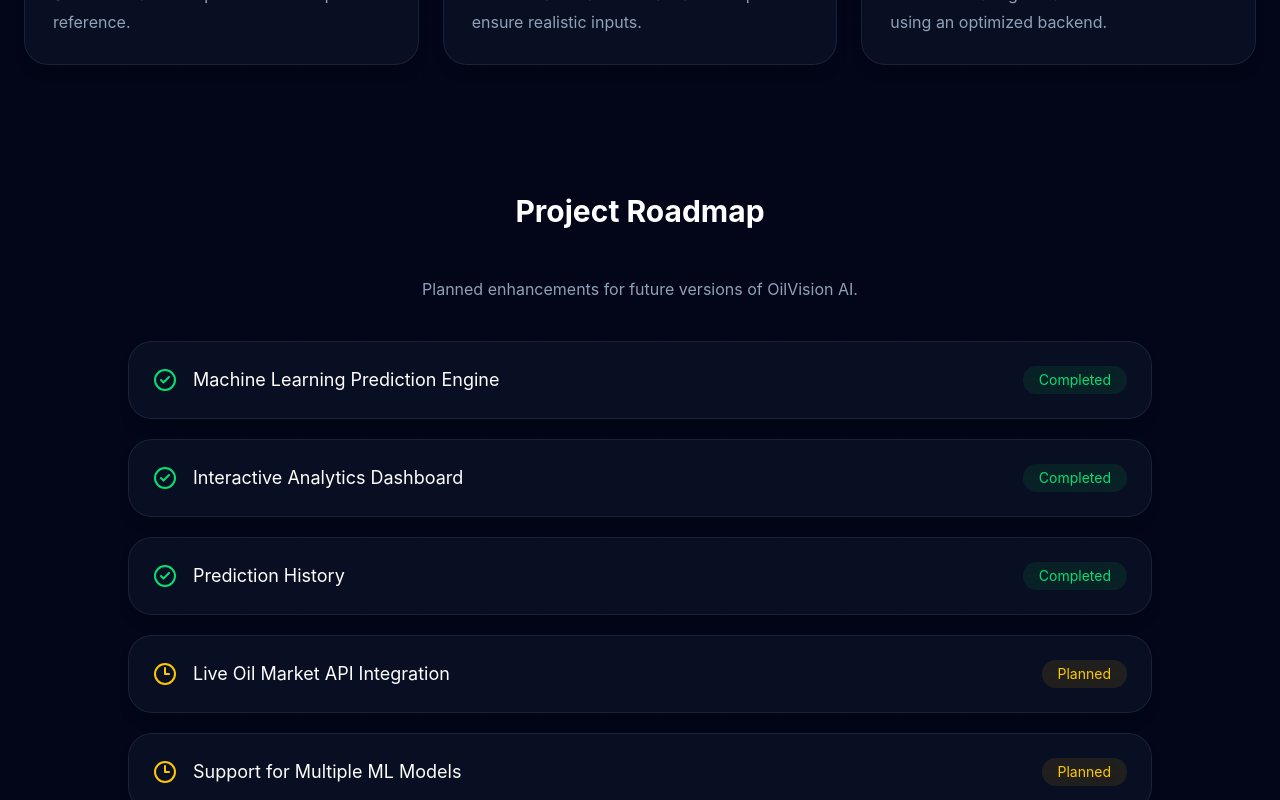
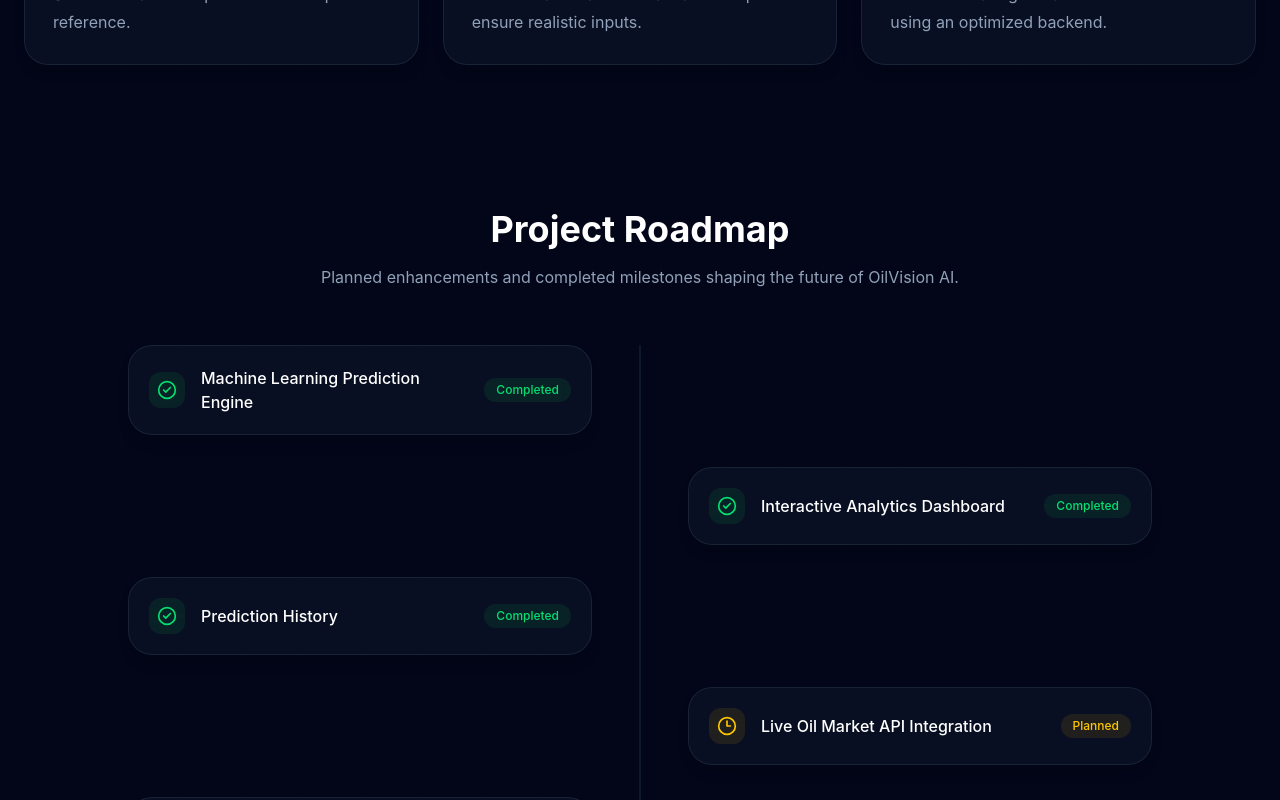
Before and after one commit to Sisir-Pradhan07/oilvision-ai, a React app in the folder frontend/: page /about in a window 1280 px wide. Shown: the part 1920-2720 px from the top of the page. Built offline with nearby package versions, Linux system fonts and the light colour scheme; no server answers; the HTML template or start-up script is replaced by a standard one.

Commit message:
Improve about page roadmap

```diff
--- a/frontend/src/components/about/Roadmap.jsx
+++ b/frontend/src/components/about/Roadmap.jsx
@@ -1,3 +1,4 @@
+import { motion } from "framer-motion";
 import GlassCard from "../ui/GlassCard";
 import { CheckCircle2, Clock3 } from "lucide-react";
 
@@ -38,52 +39,104 @@
 
 function Roadmap() {
   return (
-    <section className="px-6 py-16">
+    <section className="px-6 py-20">
       <div className="mx-auto max-w-5xl">
 
-        <h2 className="mb-12 text-center text-3xl font-bold text-white">
+        <div className="mb-14 text-center">
+          <h2 className="text-3xl font-bold text-white md:text-4xl">
             Project Roadmap
           </h2>
 
-        <p className="mb-10 text-center text-slate-400">
-          Planned enhancements for future versions of OilVision AI.
+          <p className="mx-auto mt-4 max-w-2xl text-slate-400">
+            Planned enhancements and completed milestones shaping the future
+            of OilVision AI.
           </p>
+        </div>
 
-        <div className="space-y-5">
+        <div className="relative">
 
-          {roadmap.map((item) => (
+          {/* Timeline Line */}
+          <div className="absolute left-5 top-0 h-full w-px bg-slate-800 md:left-1/2 md:-translate-x-1/2" />
+
+          <div className="space-y-8">
+            {roadmap.map((item, index) => {
+              const isDone = item.status === "done";
+
+              return (
+                <motion.div
+                  key={item.title}
+                  initial={{
+                    opacity: 0,
+                    y: 20,
+                  }}
+                  whileInView={{
+                    opacity: 1,
+                    y: 0,
+                  }}
+                  viewport={{
+                    once: true,
+                    amount: 0.2,
+                  }}
+                  transition={{
+                    duration: 0.5,
+                    delay: index * 0.06,
+                  }}
+                  className={`relative flex items-center md:w-1/2 ${
+                    index % 2 === 0
+                      ? "md:mr-auto md:pr-12"
+                      : "md:ml-auto md:pl-12"
+                  }`}
+                >
+
+
                   <GlassCard
-              key={item.title}
-              className="flex items-center justify-between p-6 transition-all duration-300 hover:border-blue-500/40"
+                    className={`ml-10 w-full p-5 transition-all duration-300 md:ml-0 ${
+                      isDone
+                        ? "hover:border-green-500/30"
+                        : "hover:border-yellow-500/30"
+                    }`}
                   >
-              <div className="flex items-center gap-4">
+                    <div className="flex items-center justify-between gap-4">
 
-                {item.status === "done" ? (
-                  <CheckCircle2 className="text-green-400" size={24} />
+                      <div className="flex min-w-0 items-center gap-4">
+
+                        <div
+                          className={`shrink-0 rounded-xl p-2 ${
+                            isDone
+                              ? "bg-green-500/10 text-green-400"
+                              : "bg-yellow-500/10 text-yellow-400"
+                          }`}
+                        >
+                          {isDone ? (
+                            <CheckCircle2 size={20} />
                           ) : (
-                  <Clock3 className="text-yellow-400" size={24} />
+                            <Clock3 size={20} />
                           )}
+                        </div>
 
-                <span className="text-lg text-white">
+                        <span className="text-base font-medium text-white">
                           {item.title}
                         </span>
 
                       </div>
 
                       <span
-                className={`rounded-full px-4 py-1 text-sm ${
-                  item.status === "done"
+                        className={`shrink-0 rounded-full px-3 py-1 text-xs font-medium ${
+                          isDone
                             ? "bg-green-500/10 text-green-400"
                             : "bg-yellow-500/10 text-yellow-400"
                         }`}
                       >
-                {item.status === "done"
-                  ? "Completed"
-                  : "Planned"}
+                        {isDone ? "Completed" : "Planned"}
                       </span>
 
+                    </div>
                   </GlassCard>
-          ))}
+
+                </motion.div>
+              );
+            })}
+          </div>
 
         </div>
 
```
Lines whose indentation alone changed are shown as unchanged.
